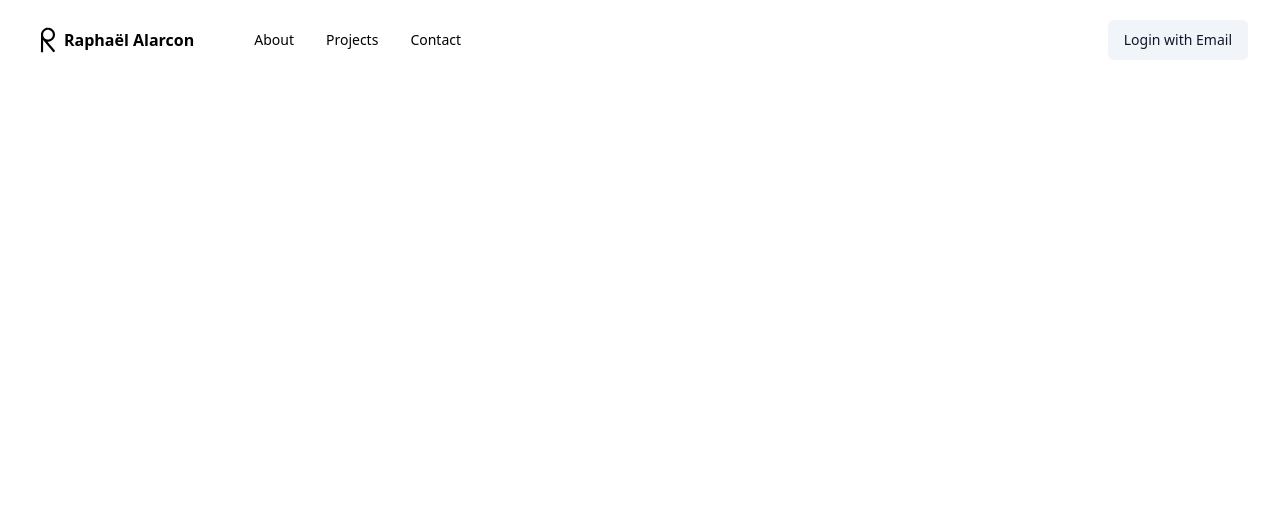
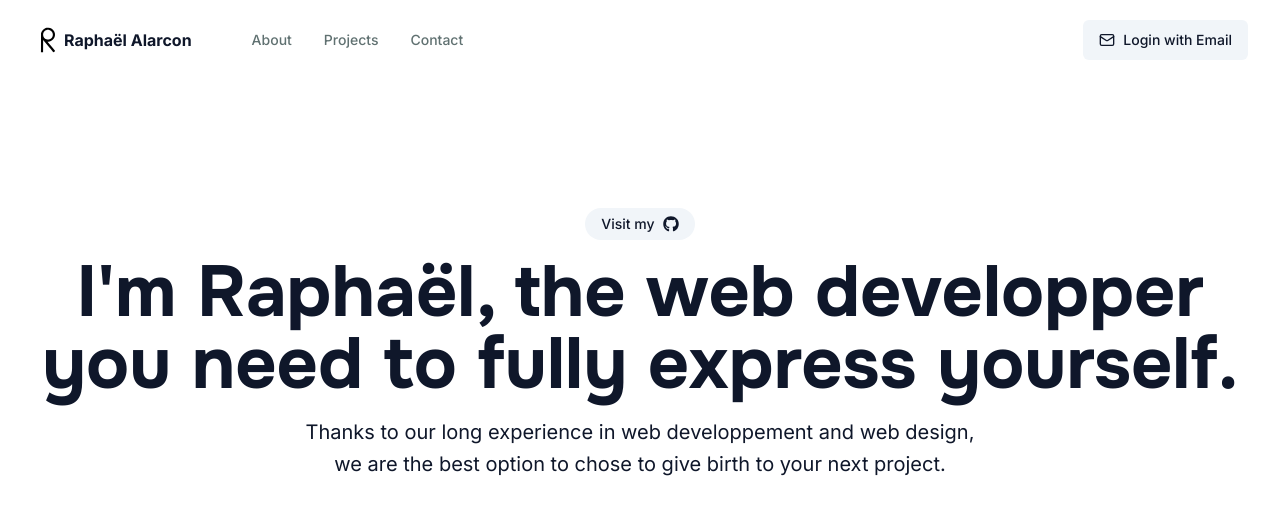
Before and after one commit to raphael-alarcon/enhanced-portfolio, a Next.js app: page / in a window 1280 px wide. Shown: the top 514 px of the page. Built offline with nearby package versions, Linux system fonts and the light colour scheme.

Commit message:
feat(navbar): :art:

```diff
--- a/src/app/globals.css
+++ b/src/app/globals.css
@@ -1,6 +1,11 @@
 @tailwind base;
 @tailwind components;
 @tailwind utilities;
+
+body {
+	font-feature-settings: "rlig" 1, "calt" 1;
+	color: hsl(var(--foreground));
+}
 
 :root {
 	--foreground-rgb: 0, 0, 0;
@@ -20,46 +25,45 @@
 @layer base {
 	:root {
 		--background: 0 0% 100%;
-        --foreground: 0 7% 3%;
 		--card: 0 0% 100%;
-        --card-foreground: 0 7% 3%;
+		--card-foreground: 0 10% 10%;
 		--popover: 0 0% 100%;
-        --popover-foreground: 0 7% 3%;
-        --primary: 180 4% 27%;
-        --primary-foreground: 0 0% 100%;
-        --secondary: 220 4% 84%;
-        --secondary-foreground: 0 7% 3%;
+		--popover-foreground: 0 10% 10%;
+		--primary: 180 8% 66%;
+		--primary-foreground: 0 10% 10%;
+		--secondary: 240 7% 81%;
+		--secondary-foreground: 0 10% 10%;
 		--muted: 0 0% 20%;
-        --muted-foreground: 0 7% 70%;
-        --accent: 147 4% 44%;
+		--muted-foreground: 0 10% 70%;
+		--accent: 180 8% 41%;
 		--accent-foreground: 0 0% 100%;
 		--destructive: 0 85% 60%;
-        --destructive-foreground: 0 7% 3%;
+		--destructive-foreground: 0 10% 10%;
 		--border: 0 0% 20%;
 		--input: 0 0% 20%;
-        --ring: 150 4% 40%;
+		--ring: 180 8% 40%;
 		--radius: 0.5rem;
 	}
 
 	.dark {
 		--background: 0 0% 0%;
-        --foreground: 0 7% 97%;
+		--foreground: 0 10% 90%;
 		--card: 0 0% 0%;
-        --card-foreground: 0 7% 97%;
+		--card-foreground: 0 10% 90%;
 		--popover: 0 0% 0%;
-        --popover-foreground: 0 7% 97%;
-        --primary: 180 4% 73%;
-        --primary-foreground: 0 0% 0%;
-        --secondary: 220 4% 16%;
-        --secondary-foreground: 0 7% 97%;
+		--popover-foreground: 0 10% 90%;
+		--primary: 180 8% 34%;
+		--primary-foreground: 0 10% 90%;
+		--secondary: 240 7% 19%;
+		--secondary-foreground: 0 10% 90%;
 		--muted: 0 0% 80%;
-        --muted-foreground: 0 7% 97%;
-        --accent: 147 4% 56%;
+		--muted-foreground: 0 10% 90%;
+		--accent: 180 8% 59%;
 		--accent-foreground: 0 0% 0%;
 		--destructive: 0 62% 30%;
-        --destructive-foreground: 0 6% 10%;
+		--destructive-foreground: 0 10% 10%;
 		--border: 0 0% 60%;
 		--input: 0 0% 80%;
-        --ring: 150 4% 60%;
+		--ring: 180 8% 60%;
 	}
 }
--- a/src/app/layout.tsx
+++ b/src/app/layout.tsx
@@ -1,11 +1,21 @@
 import "./globals.css";
 import type { Metadata } from "next";
-import { Inter } from "next/font/google";
 import { navConfig, siteConfig } from "@/config/site";
 import { Navigation } from "@/components/navigation/navigation";
-import Head from "next/head";
 
-const inter = Inter({ subsets: ["latin"] });
+import { Inter, Onest } from "next/font/google";
+import { cn } from "@/lib/utils";
+
+export const fontSans = Inter({
+	subsets: ["latin"],
+	variable: "--font-sans",
+});
+
+export const fontHeading = Onest({
+	weight: "700",
+	subsets: ["latin"],
+	variable: "--font-heading",
+});
 
 interface RootLayoutProps {
 	children: React.ReactNode;
@@ -27,7 +37,7 @@ export default function RootLayout({ children }: RootLayoutProps) {
 	return (
 		<html lang="en">
 			<head></head>
-            <body className={inter.className + "min-h-screen flex-col"}>
+			<body className={cn("min-h-screen antialiased font-sans flex-col", fontSans.variable, fontHeading.variable)}>
 				<Navigation items={navConfig.items} />
 				{children}
 			</body>
--- a/src/app/page.tsx
+++ b/src/app/page.tsx
@@ -1,3 +1,22 @@
-export default function Home() {
-    return <main className="flex items-center justify-between"></main>;
+import { Icons } from "@/components/icons";
+import { siteConfig } from "@/config/site";
+import Link from "next/link";
+
+export default function IndexPage() {
+	return (
+		<main className="flex-1">
+			<section className="space-y-6 pb-8 pt-6 md:pb-12 md:pt-10 lg:py-32 flex flex-row">
+				<div className="gap-4 container text-center flex items-center flex-col max-w-[82rem]">
+					<Link href={siteConfig.links.github} className="flex items-center rounded-2xl bg-ghost mx-2 px-4 py-1.5 text-sm font-medium gap-2" target="_blank">
+						Visit my <Icons.gitHub className="h-4 w-4" />
+					</Link>
+					<h1 className="font-heading text-5xl sm:text-5xl md:text-6xl lg:text-7xl">I'm Raphaël, the web developper you need to fully express yourself.</h1>
+					<p className="max-w-[42rem] leading-normal sm:text-xl sm:leading-8">
+						Thanks to our long experience in web developpement and web design, we are the best option to chose to give birth to your next project.
+					</p>
+				</div>
+				<div></div>
+			</section>
+		</main>
+	);
 }
--- a/src/components/icons.tsx
+++ b/src/components/icons.tsx
@@ -1,10 +1,4 @@
-import {
-    AlertTriangle,
-    LucideProps,
-    LucideIcon,
-    Settings,
-    Mail,
-} from "lucide-react";
+import { AlertTriangle, LucideProps, LucideIcon, Settings, Mail, GithubIcon, Github } from "lucide-react";
 
 export type Icon = LucideIcon;
 
@@ -12,18 +6,16 @@ export const Icons = {
 	warning: AlertTriangle,
 	settings: Settings,
 	mail: Mail,
+	gitHub: ({ ...props }: LucideProps) => (
+		<svg aria-hidden="true" focusable="false" data-prefix="fab" data-icon="github" role="img" xmlns="http://www.w3.org/2000/svg" viewBox="0 0 496 512" {...props}>
+			<path
+				fill="currentColor"
+				d="M165.9 397.4c0 2-2.3 3.6-5.2 3.6-3.3 .3-5.6-1.3-5.6-3.6 0-2 2.3-3.6 5.2-3.6 3-.3 5.6 1.3 5.6 3.6zm-31.1-4.5c-.7 2 1.3 4.3 4.3 4.9 2.6 1 5.6 0 6.2-2s-1.3-4.3-4.3-5.2c-2.6-.7-5.5 .3-6.2 2.3zm44.2-1.7c-2.9 .7-4.9 2.6-4.6 4.9 .3 2 2.9 3.3 5.9 2.6 2.9-.7 4.9-2.6 4.6-4.6-.3-1.9-3-3.2-5.9-2.9zM244.8 8C106.1 8 0 113.3 0 252c0 110.9 69.8 205.8 169.5 239.2 12.8 2.3 17.3-5.6 17.3-12.1 0-6.2-.3-40.4-.3-61.4 0 0-70 15-84.7-29.8 0 0-11.4-29.1-27.8-36.6 0 0-22.9-15.7 1.6-15.4 0 0 24.9 2 38.6 25.8 21.9 38.6 58.6 27.5 72.9 20.9 2.3-16 8.8-27.1 16-33.7-55.9-6.2-112.3-14.3-112.3-110.5 0-27.5 7.6-41.3 23.6-58.9-2.6-6.5-11.1-33.3 2.6-67.9 20.9-6.5 69 27 69 27 20-5.6 41.5-8.5 62.8-8.5s42.8 2.9 62.8 8.5c0 0 48.1-33.6 69-27 13.7 34.7 5.2 61.4 2.6 67.9 16 17.7 25.8 31.5 25.8 58.9 0 96.5-58.9 104.2-114.8 110.5 9.2 7.9 17 22.9 17 46.4 0 33.7-.3 75.4-.3 83.6 0 6.5 4.6 14.4 17.3 12.1C428.2 457.8 496 362.9 496 252 496 113.3 383.5 8 244.8 8zM97.2 352.9c-1.3 1-1 3.3 .7 5.2 1.6 1.6 3.9 2.3 5.2 1 1.3-1 1-3.3-.7-5.2-1.6-1.6-3.9-2.3-5.2-1zm-10.8-8.1c-.7 1.3 .3 2.9 2.3 3.9 1.6 1 3.6 .7 4.3-.7 .7-1.3-.3-2.9-2.3-3.9-2-.6-3.6-.3-4.3 .7zm32.4 35.6c-1.6 1.3-1 4.3 1.3 6.2 2.3 2.3 5.2 2.6 6.5 1 1.3-1.3 .7-4.3-1.3-6.2-2.2-2.3-5.2-2.6-6.5-1zm-11.4-14.7c-1.6 1-1.6 3.6 0 5.9 1.6 2.3 4.3 3.3 5.6 2.3 1.6-1.3 1.6-3.9 0-6.2-1.4-2.3-4-3.3-5.6-2z"></path>
+		</svg>
+	),
 	logo: ({ ...props }: LucideProps) => (
-        <svg
-            version="1.0"
-            xmlns="http://www.w3.org/2000/svg"
-            width={props.size + "px"}
-            height={props.size + "px"}
-            viewBox="0 0 300.000000 300.000000"
-            preserveAspectRatio="xMidYMid meet">
-            <g
-                transform="translate(0.000000,300.000000) scale(0.100000,-0.100000)"
-                fill="#000000"
-                stroke="none">
+		<svg version="1.0" xmlns="http://www.w3.org/2000/svg" width={props.size + "px"} height={props.size + "px"} viewBox="0 0 300.000000 300.000000" preserveAspectRatio="xMidYMid meet">
+			<g transform="translate(0.000000,300.000000) scale(0.100000,-0.100000)" fill="#000000" stroke="none">
 				<path
 					d="M1360 2645 c-36 -8 -107 -35 -157 -60 -157 -77 -268 -206 -330 -380
    l-28 -80 -3 -888 -3 -887 101 0 100 0 2 579 3 579 470 -559 c259 -308 477
--- a/src/components/navigation/navigation.tsx
+++ b/src/components/navigation/navigation.tsx
@@ -38,6 +38,7 @@ export function Navigation({ items }: NavConfig) {
                 <NavigationMenuItem className="flex">
                     <Button variant={"secondary"} asChild>
                         <Link href="/login" passHref>
+                            <Icons.mail className="mr-2 h-4 w-4" />
                             Login with Email
                         </Link>
                     </Button>
--- a/src/components/ui/navigation-menu.tsx
+++ b/src/components/ui/navigation-menu.tsx
@@ -40,7 +40,7 @@ NavigationMenuList.displayName = NavigationMenuPrimitive.List.displayName;
 const NavigationMenuItem = NavigationMenuPrimitive.Item;
 
 const navigationMenuTriggerStyle = cva(
-    "group inline-flex h-10 w-max items-center justify-center rounded-md bg-white px-4 py-2 text-sm font-medium transition-colors hover:bg-slate-100 hover:text-slate-900 focus:bg-slate-100 focus:text-slate-900 focus:outline-none disabled:pointer-events-none disabled:opacity-50 data-[active]:bg-slate-100/50 data-[state=open]:bg-slate-100/50 dark:bg-slate-950 dark:hover:bg-slate-800 dark:hover:text-slate-50 dark:focus:bg-slate-800 dark:focus:text-slate-50 dark:data-[active]:bg-slate-800/50 dark:data-[state=open]:bg-slate-800/50"
+    "group inline-flex h-10 w-max items-center justify-center text-accent rounded-md px-4 py-2 text-sm font-medium transition-colors hover:bg-slate-100 hover:text-slate-900 focus:bg-slate-100 focus:text-slate-900 focus:outline-none disabled:pointer-events-none disabled:opacity-50 data-[active]:bg-slate-100/50 data-[state=open]:bg-slate-100/50 dark:bg-slate-950 dark:hover:bg-slate-800 dark:hover:text-slate-50 dark:focus:bg-slate-800 dark:focus:text-slate-50 dark:data-[active]:bg-slate-800/50 dark:data-[state=open]:bg-slate-800/50"
 );
 
 const navigationMenuLogoStyle = cva(
--- a/tailwind.config.js
+++ b/tailwind.config.js
@@ -1,12 +1,9 @@
 /** @type {import('tailwindcss').Config} */
+const defaultTheme = require("tailwindcss/defaultTheme");
+
 module.exports = {
 	darkMode: ["class"],
-    content: [
-        "./pages/**/*.{ts,tsx}",
-        "./components/**/*.{ts,tsx}",
-        "./app/**/*.{ts,tsx}",
-        "./src/**/*.{ts,tsx}",
-    ],
+	content: ["./pages/**/*.{ts,tsx}", "./components/**/*.{ts,tsx}", "./app/**/*.{ts,tsx}", "./src/**/*.{ts,tsx}"],
 	theme: {
 		container: {
 			center: true,
@@ -31,12 +28,17 @@ module.exports = {
 				"accordion-up": "accordion-up 0.2s ease-out",
 			},
 			colors: {
-                text: "var(--text)",
-                background: "var(--background)",
-                primary: "var(--primary)",
-                secondary: "var(--secondary)",
-                accent: "var(--accent)",
+				text: "#1c1717",
+				background: "#ffffff",
+				primary: "#54e275",
+				secondary: "#d1f5d9",
+				accent: "#607171",
+				ghost: "hsl(210 40% 96.1%)",
 			},
+		},
+		fontFamily: {
+			sans: ["var(--font-sans)", ...defaultTheme.fontFamily.sans],
+			heading: ["var(--font-heading)"],
 		},
 	},
 	plugins: [require("tailwindcss-animate")],
```
Also changed, not shown: tailwind.config.ts (+0 -12 lines), 1 other file (tests, documents, lock files or other folders). Lines whose indentation alone changed are shown as unchanged.
